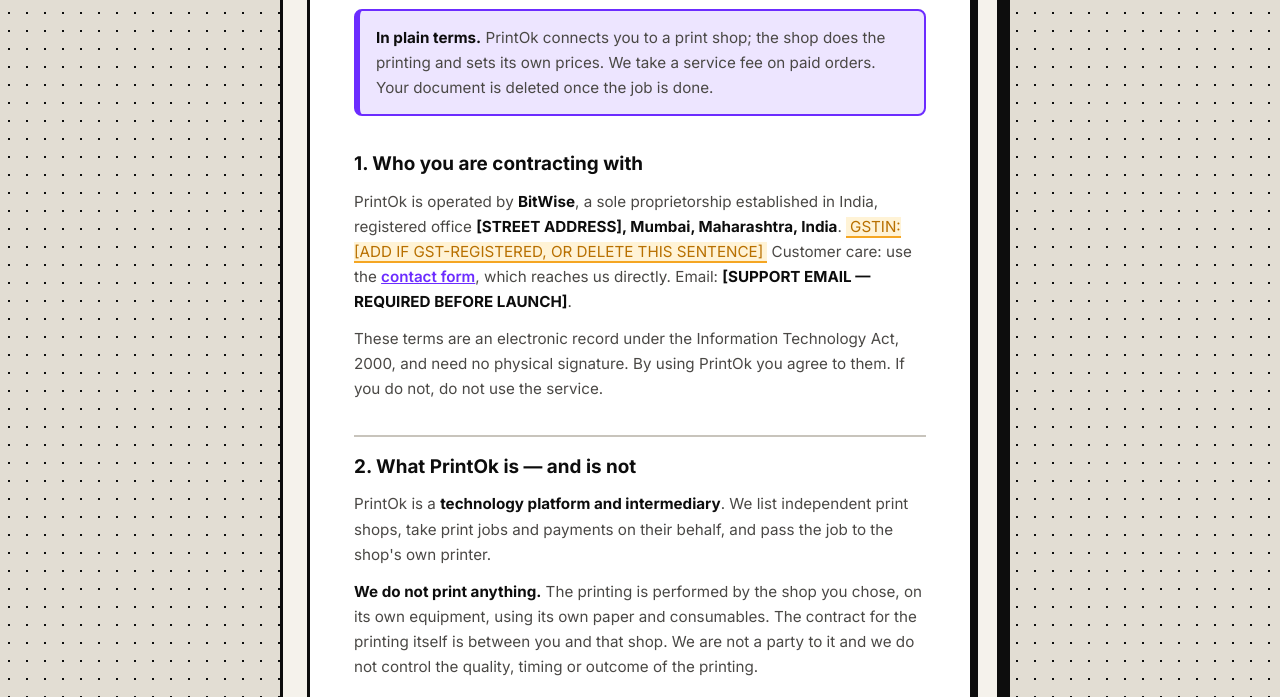
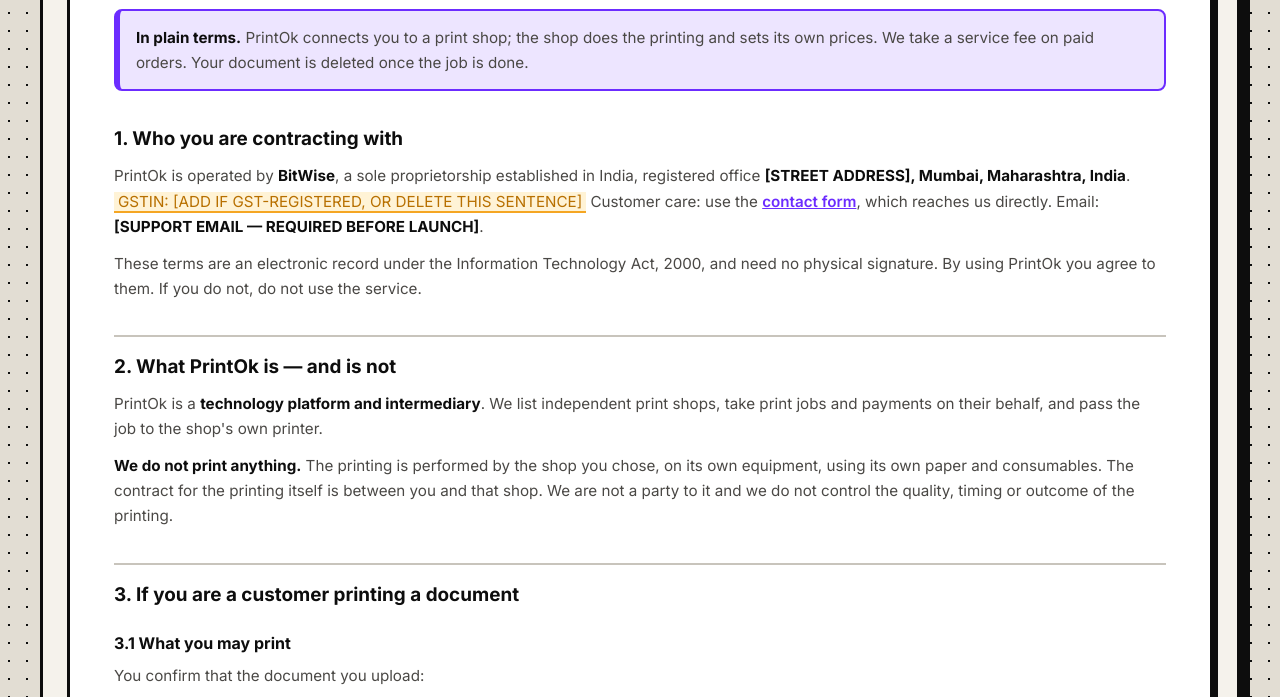
Before and after one commit to Ayan-css/PrintOK, a website: page apps/customer-web/public/terms.html in a window 1280 px wide. Shown: the part 230-927 px from the top of the page. Drawn offline with Linux system fonts and the light colour scheme.

Commit message:
style(legal): widen the policy pages to 1200px on desktop
The privacy, terms and refund pages sat inside .page-container, which caps at
540px — so on a laptop they were a narrow ribbon down the middle of the screen,
and the fee and processor tables wrapped every cell into three lines.

A variant rather than a change to the container itself: the customer upload
flow and the signup wizard share that container and are deliberately
phone-shaped, so widening it globally would have stretched the wrong things.

Two things came with the extra width:

- The type grows slightly above 900px. At 1200px the same 15px text ran to a
  line length the eye loses its place on coming back to.
- .legal needs min-width:0. It is a flex item, so it defaulted to min-width
  auto — sized by its widest child — and the tables that scroll horizontally on
  a phone pushed the whole card off the screen once the 68ch cap was gone.
  Long bracketed placeholders now wrap for the same reason.

Verified at 1512px and at 390px.

```diff
--- a/apps/customer-web/public/styles.css
+++ b/apps/customer-web/public/styles.css
@@ -3621,6 +3621,28 @@
    so a specific term can be found by scanning.
    ============================================================ */
 
+/* Long-form pages are read on a desktop as often as a phone, and inside the
+   540px .page-container they were a narrow ribbon down the middle of a large
+   screen. The customer upload flow and the signup wizard keep that width
+   deliberately — they are phone-shaped — so this is a variant, not a change to
+   the container itself.
+
+   width:100% still governs small screens, so nothing narrows on a phone. */
+.page-container.page-container--reading {
+  max-width: 1200px;
+}
+
+/* The measure grows with the page, so the type grows a little with it: at
+   1200px the same 15px text would run to a line length the eye loses its place
+   on coming back. */
+@media (min-width: 900px) {
+  .legal p,
+  .legal li {
+    font-size: 1rem;
+    line-height: 1.7;
+  }
+}
+
 .legal-nav {
   margin: 0 0 18px;
   font-family: var(--font-display);
@@ -3631,8 +3653,16 @@
 .legal-nav a:hover { color: var(--color-primary-text); }
 
 .legal {
-  /* ~70 characters: past that, the eye loses the line on the way back. */
-  max-width: 68ch;
+  /* Fills its container; the container sets the width. */
+  max-width: 100%;
+  /* .page-container is a flex column, so this is a flex item and defaults to
+     min-width:auto — sized by its widest child. The fee tables scroll
+     horizontally on a phone via white-space:nowrap, and without this that
+     width propagated outward and pushed the whole card off the screen. */
+  min-width: 0;
+  /* Bracketed placeholders and long ids have no break opportunity, and one of
+     them is enough to widen the card on a narrow screen. */
+  overflow-wrap: anywhere;
   margin: 0 auto 48px;
   border: 3px solid var(--color-border);
   border-radius: 14px;
--- a/apps/customer-web/public/terms.html
+++ b/apps/customer-web/public/terms.html
@@ -16,7 +16,7 @@
 </head>
 <body class="bg-paper">
   <div class="app-wrapper">
-    <div class="page-container">
+    <div class="page-container page-container--reading">
 
       <nav class="legal-nav" aria-label="Breadcrumb">
         <a href="/">← PrintOk</a>
```
Also changed, not shown: apps/customer-web/public/privacy.html (+1 -1 lines), apps/customer-web/public/refund.html (+1 -1 lines).
